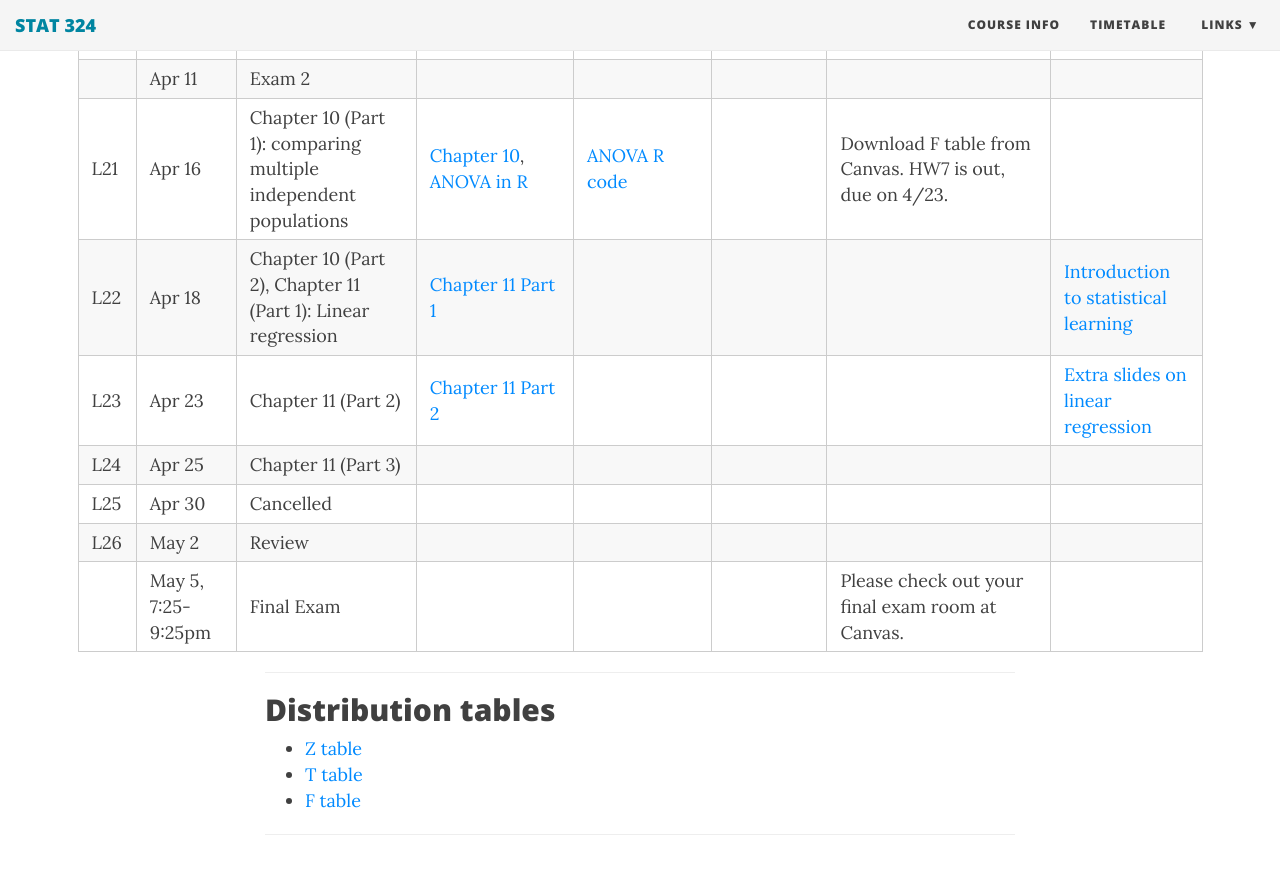
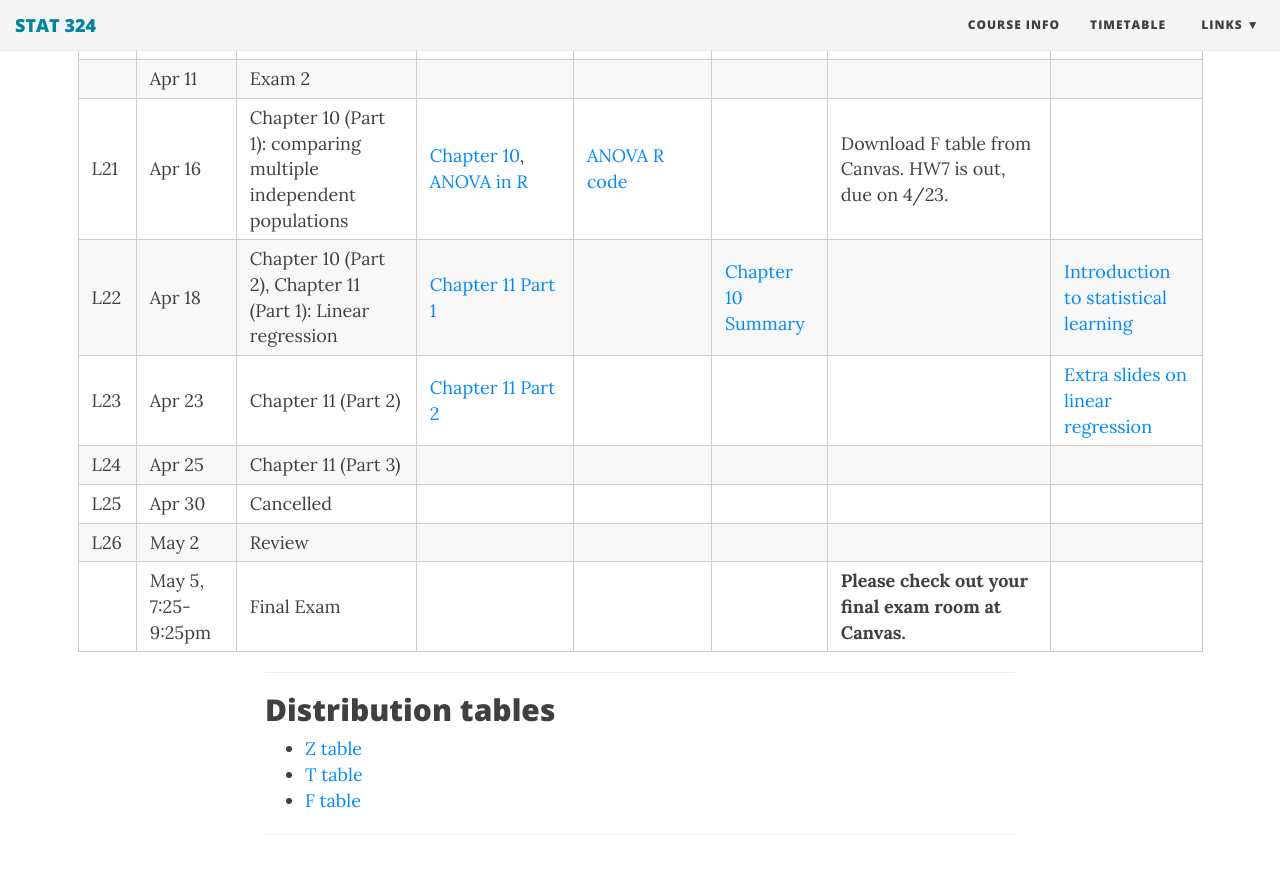
Before and after one commit to duzhewang/stat324, a Jekyll site: the page built from timetable.md, in a window 1280 px wide and 900 px high, scrolled down 2310 px. Shown: the top 874 px of the window. Built offline with Jekyll 4.4.1, drawn with Linux system fonts in a browser that asks for light colours; nearby versions of some CDN libraries.

Commit message:
Update timetable.md

```diff
--- a/timetable.md
+++ b/timetable.md
@@ -34,12 +34,12 @@ css: /css/wide_table.css
 | L20  | Apr 9 | Review| [Midterm 2 Review](https://github.com/dzwang91/stat324/raw/gh-pages/lectures/Midterm2review.pdf)    |      |   |  Midterm 2 covers L8 to L18.    |
 |  | Apr 11 |Exam 2 |      |     |   |  |  |
 |L21 | Apr 16 | Chapter 10 (Part 1): comparing multiple independent populations |   [Chapter 10](https://github.com/dzwang91/stat324/raw/gh-pages/lectures/chapter10.pdf),   [ANOVA in R](https://github.com/dzwang91/stat324/raw/gh-pages/lectures/ANOVAinR.pdf)|  [ANOVA R code](https://github.com/dzwang91/stat324/raw/gh-pages/R/anova.R)   |  |Download F table from Canvas. HW7 is out, due on 4/23. |  |
-|L22 | Apr 18 |Chapter 10 (Part 2), Chapter 11 (Part 1): Linear regression |[Chapter 11 Part 1](https://github.com/dzwang91/stat324/raw/gh-pages/lectures/chapter11-1.pdf)|   |    |  | [Introduction to statistical learning](https://github.com/dzwang91/stat324/raw/gh-pages/lectures/introSL.pdf)|
+|L22 | Apr 18 |Chapter 10 (Part 2), Chapter 11 (Part 1): Linear regression |[Chapter 11 Part 1](https://github.com/dzwang91/stat324/raw/gh-pages/lectures/chapter11-1.pdf)|   | [Chapter 10 Summary](https://github.com/dzwang91/stat324/raw/gh-pages/notessummary/chapter10notes.pdf)  |  | [Introduction to statistical learning](https://github.com/dzwang91/stat324/raw/gh-pages/lectures/introSL.pdf)|
 |L23 | Apr 23 | Chapter 11 (Part 2)|[Chapter 11 Part 2](https://github.com/dzwang91/stat324/raw/gh-pages/lectures/chapter11-2.pdf)|     |  |  | [Extra slides on linear regression](https://github.com/dzwang91/stat324/raw/gh-pages/lectures/extraLRslides.pdf)    |
 | L24 | Apr 25 |Chapter 11 (Part 3) |       |  |  |  |  |
 |L25 | Apr 30 |Cancelled |  |     |   |  |  |
 |L26 | May 2 | Review  |        |     |    |  |  |
-| | May 5, 7:25-9:25pm  |Final Exam |         |     |    | Please check out your final exam room at Canvas.  |  |
+| | May 5, 7:25-9:25pm  |Final Exam |         |     |    | **Please check out your final exam room at Canvas.**  |  |
 
 -----------------------------------------------------------------------------------------------
 ## Distribution tables
```
